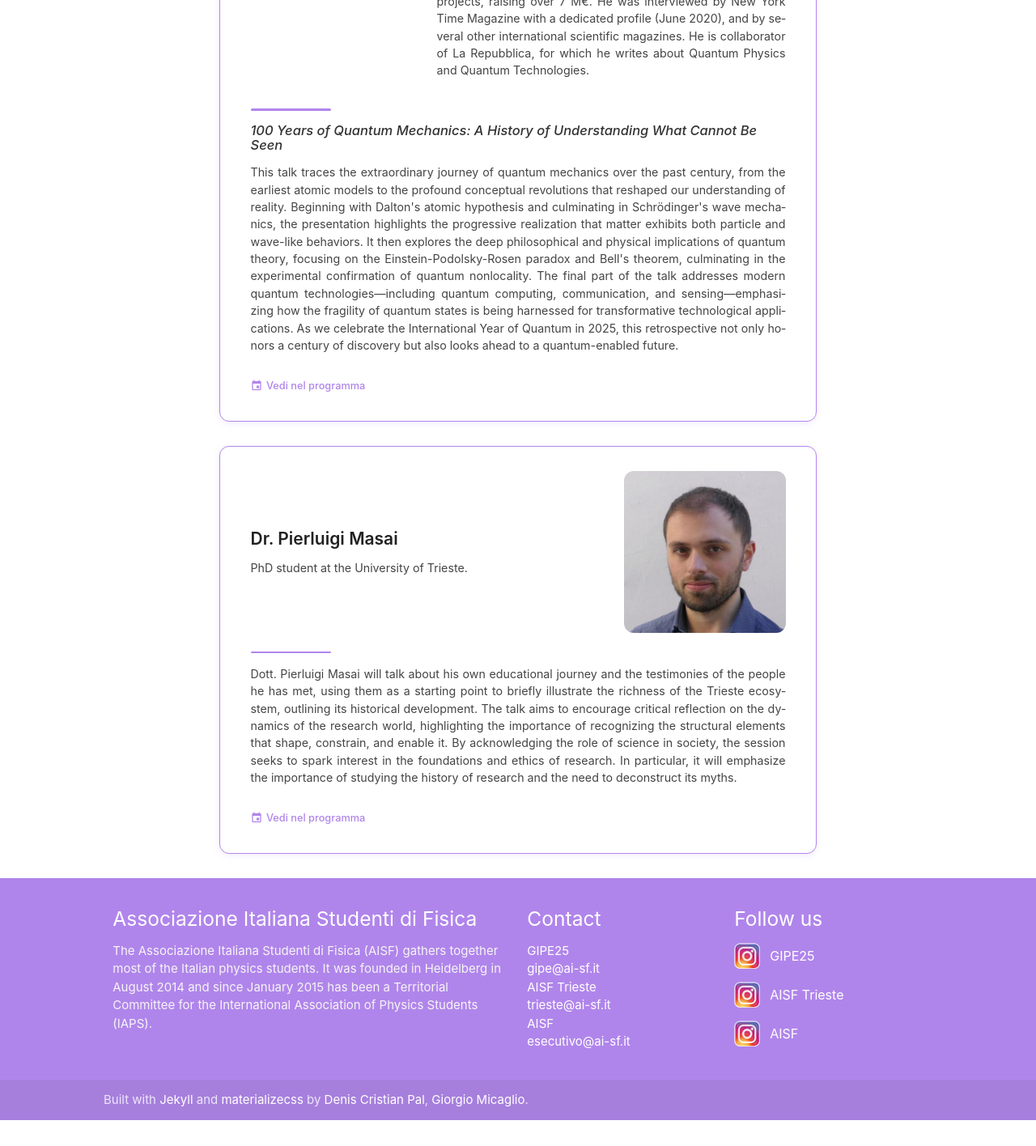
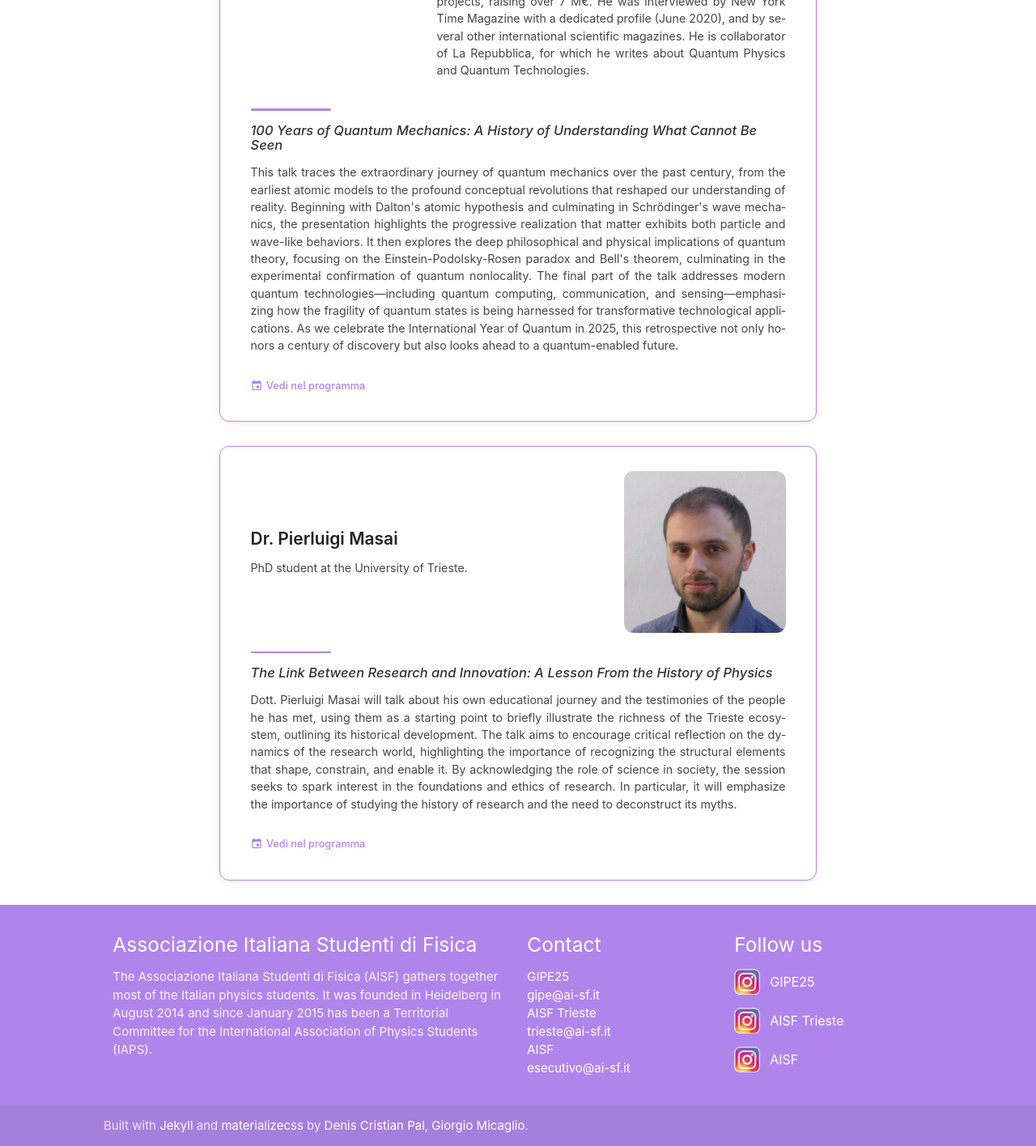
Before and after one commit to ai-sf/gipe, a Jekyll site: the page built from speakers.html, in a window 1280 px wide, cut to the strip 1893-3309 px from the top of the page. Shown: the whole strip at 81% size. Built offline with Jekyll 4.4.1, drawn with Linux system fonts in a browser that asks for light colours; nearby versions of some CDN libraries; before the commit the page ends 3277 px from its top, so only the background shows below that.

Commit message:
link schedule speakers fix

```diff
--- a/_data/speakers.yml
+++ b/_data/speakers.yml
@@ -35,7 +35,7 @@
   name: Dr. Pierluigi Masai
   photo: /img/speakers/masai/foto_Masai-683950461.jpg
   bio: PhD student at the University of Trieste.
-  # seminar_title: L'universo quantistico
+  seminar_title: "The Link Between Research and Innovation: A Lesson From the History of Physics"
   seminar_description:
     - "Dott. Pierluigi Masai will talk about his own educational journey and the
 testimonies of the people he has met, using them as a starting point to briefly
--- a/_includes/schedule-widget.html
+++ b/_includes/schedule-widget.html
@@ -39,7 +39,7 @@
             {% if slot.speakers and slot.speakers.size > 0 %}
             <div class="speakers">
                 {% for speaker in slot.speakers %}
-                <a href="/speakers/#{{ speaker.id }}" class="speaker-card-link">
+                <a href="{{ '/speakers/#' | append: speaker.id | relative_url }}" class="speaker-card-link">
                     <div class="speaker-card" id="speaker-{{ speaker.id }}">
                         <div class="speaker-image-container">
                             <img src="{{ speaker.photo | relative_url }}" alt="{{ speaker.name }}"
--- a/css/main.scss
+++ b/css/main.scss
@@ -81,7 +81,7 @@
 
 .card.highlighted-card {
   position: relative;
-  box-shadow: 0 0 0 1.5px $color-type1, 0 4px 12px $color-type1;
+  box-shadow: 0 6px 30px $color-type1;
   // border: 1.5px solid $color-type1;
   // box-shadow: 0 4px 12px $color-type1;
   // background-color: rgba(255, 249, 196, 0.2);
@@ -103,7 +103,7 @@
 
 #front-page-logo {
   // height: 100px;                 // o quanto vuoi
-  max-width: 70%;                // evita che esca orizzontalmente
+  max-width: 80%;                // evita che esca orizzontalmente
   display: block;
   margin: 0 auto;                // centrato
 }
@@ -114,29 +114,6 @@
   height: 100%;
   padding: 1rem 0;
 }
-
-// /* Quando hover o attivo, sfondo pieno */
-// .sidenav .logo a:hover,
-// .sidenav .logo a:focus {
-//   background-color: rgba(176, 133, 235, 0.0); // giallo chiaro esempio
-// }
-
-
-
-// /* Impedisci lo scroll orizzontale */
-// body, html {
-//   overflow-x: hidden;
-//   overflow-y: auto;
-// }
-
-// /* Evita contenuti che escono dalla larghezza */
-// .container,
-// .section,
-// main,
-// footer {
-//   max-width: 100vw;
-//   overflow-x: hidden;
-// }
 
 #site-logo {
   max-width: 100%;
--- a/speakers.html
+++ b/speakers.html
@@ -36,7 +36,7 @@
                     {% endfor %}
                 </ul>
                 <!-- <div class="seminar-description">{{ speaker.seminar_description | safe }}</div> -->
-                <a href="/schedule/#speaker-{{ speaker.id }}" class="back-to-schedule-link">
+                <a href="{{ '/schedule/#speaker-' | append: speaker.id | relative_url }}" class="back-to-schedule-link">
                     <i class="material-icons">event</i> Vedi nel programma
                 </a>
             </div>
```
